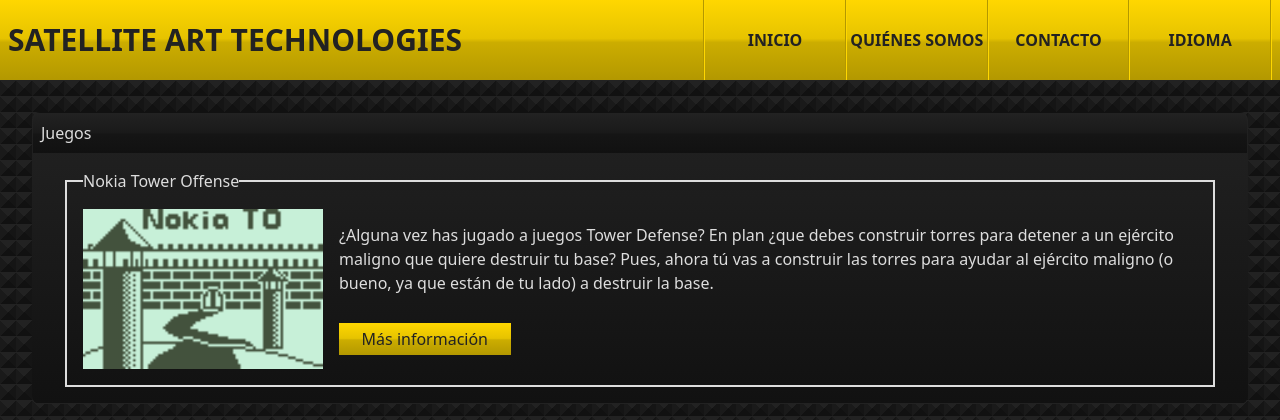
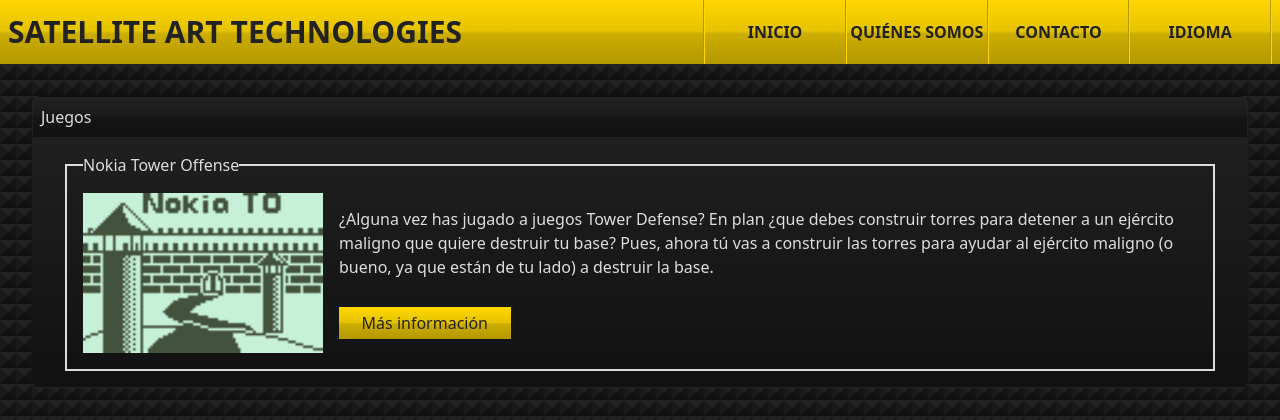
Before and after one commit to Libertifer/satart.tech, a PHP site: page / in a window 1280 px wide. Shown: the top 420 px of the page. Run offline with PHP 8.4, Linux system fonts and the light colour scheme; some libraries are stand-ins or nearby versions.

Commit message:
Update style.css

```diff
--- a/css/style.css
+++ b/css/style.css
@@ -36,7 +36,7 @@
 
 header {
   width: 100%;
-  height: 10%;
+  height: 64px;
   display: flex;
   align-items: center;
   justify-content: space-between;
```
